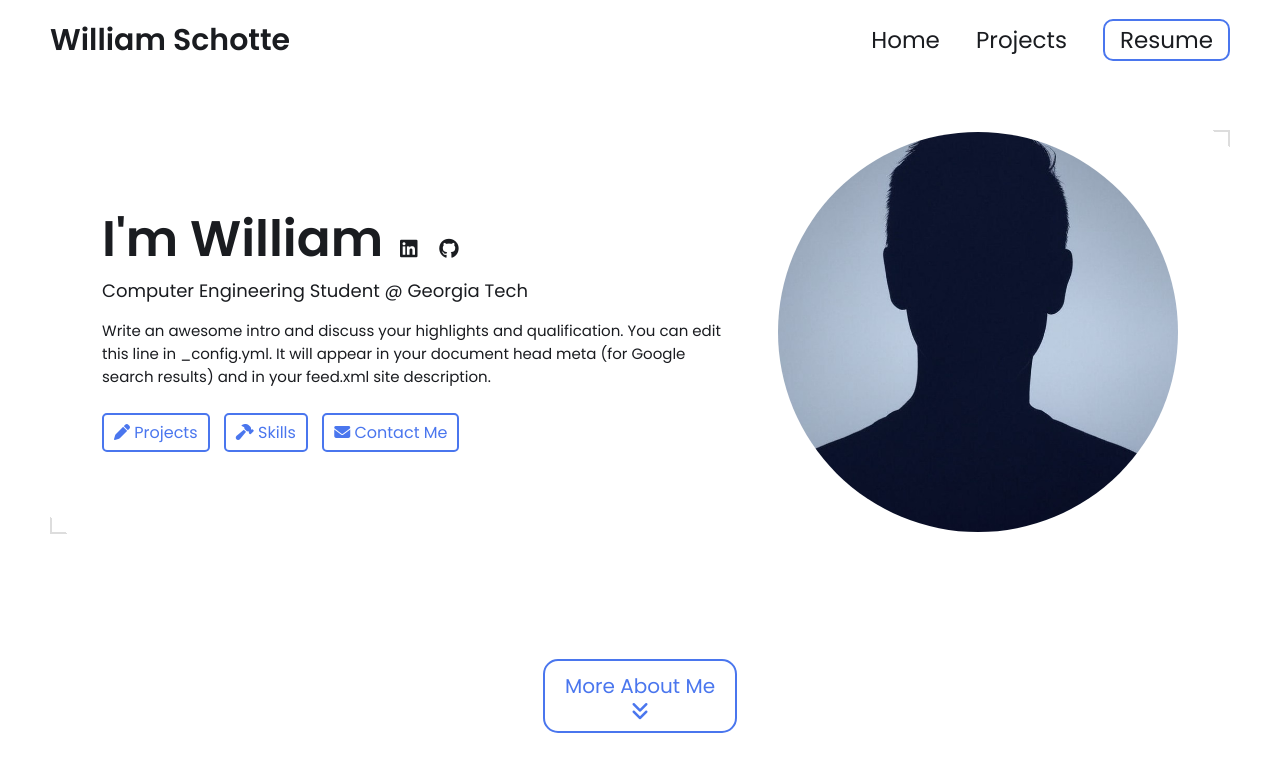
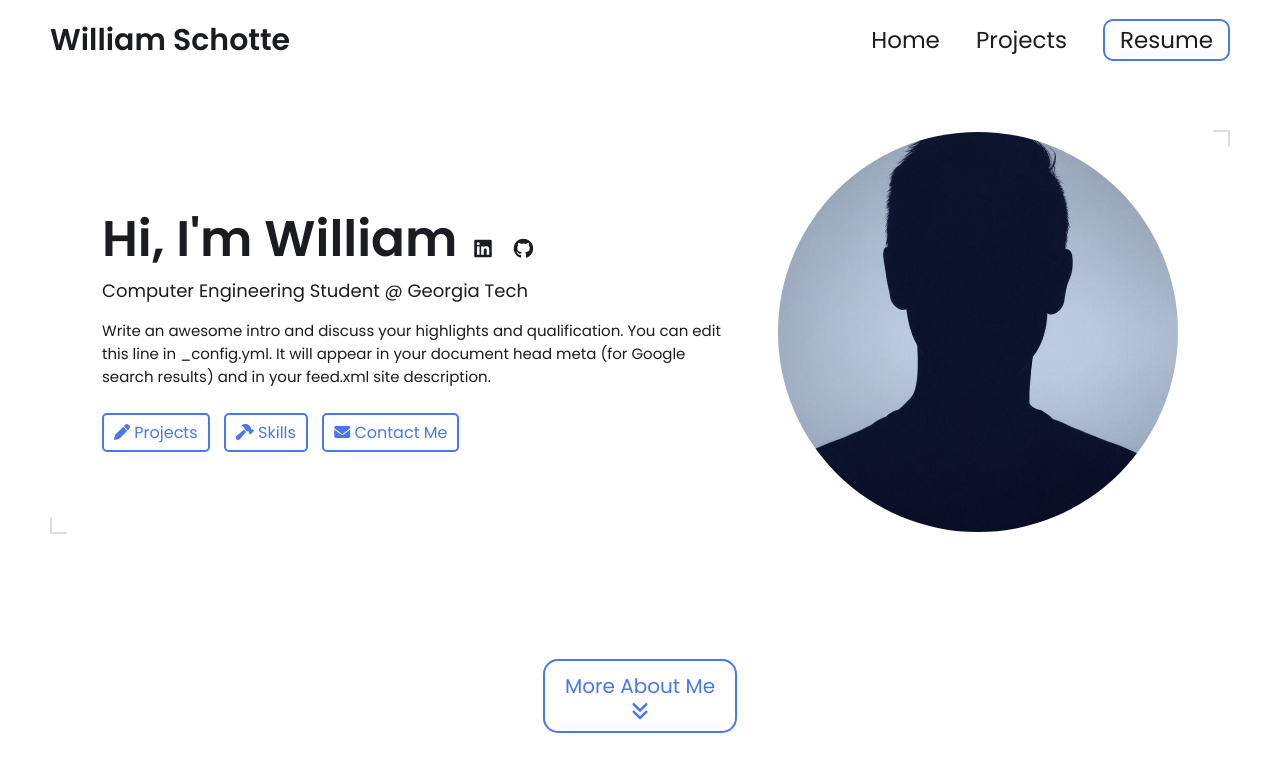
Before and after one commit to wschotte/wschotte.github.io, a Jekyll site: the page built from index.html, in a window 1280 px wide and 900 px high. Shown: the top 772 px of the window. Built offline with Jekyll 4.4.1, drawn with Linux system fonts in a browser that asks for light colours.

Commit message:
Change greeting from 'I'm' to 'Hi, I'm'

```diff
--- a/_includes/hero.html
+++ b/_includes/hero.html
@@ -4,7 +4,7 @@
     <div class="group">
         <div class="text">
             <h2>
-                I'm {{ site.name | split: ' ' | first }}
+                Hi, I'm {{ site.name | split: ' ' | first }}
                 {% if site.external-links %}
                 <span class="external-links">
                     {% assign platforms = "linkedin,x-twitter,github,stackoverflow,discord,medium,threads,bluesky,instagram,youtube" | split: "," %}
```
